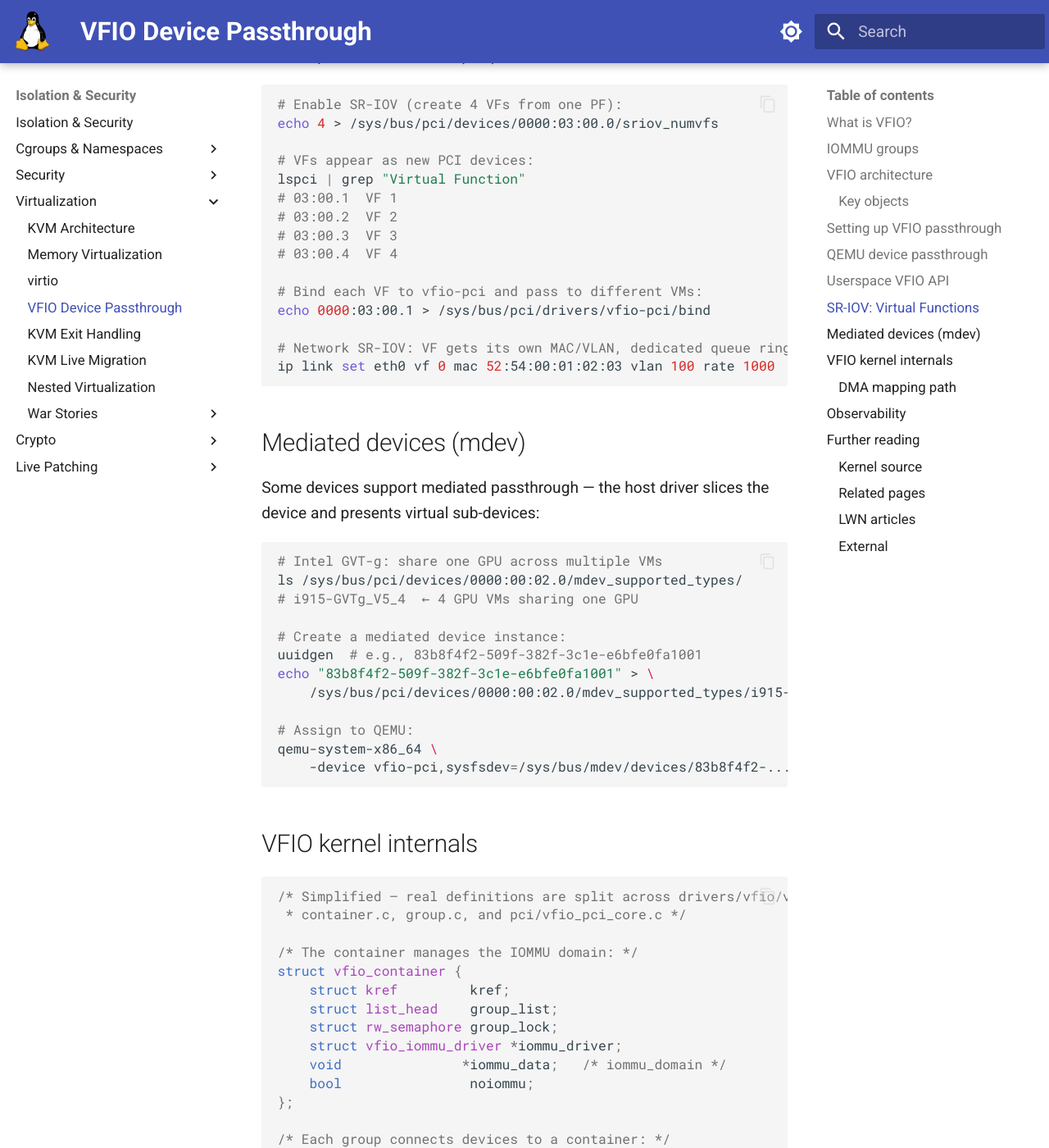
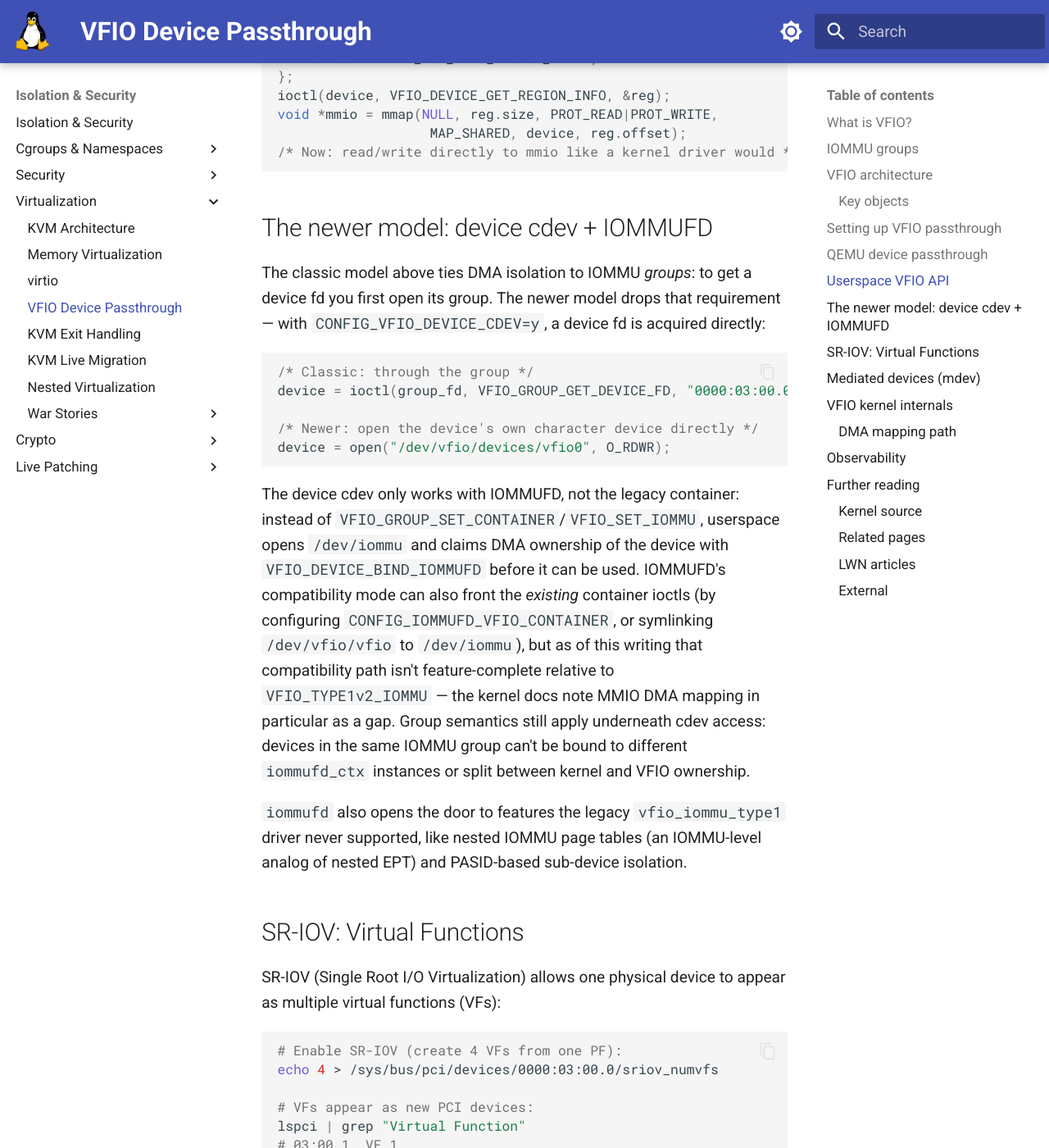
Before and after one commit to laveeshb/linux-kernel-internals, an MkDocs documentation site: the page built from docs/virtualization/vfio.md, in a window 1280 px wide and 1400 px high, scrolled down 4821 px. Shown: the whole window at 82% size. Built offline with MkDocs 1.6.1 and Material for MkDocs 9.7.7, drawn with Linux system fonts in a browser that asks for light colours; some of the changed text lies outside the part shown.

Commit message:
Fix fabricated technical details and note the deprecated API model in docs/virtualization/vfio.md (#799)
- struct vfio_pci_core_device.ctx was shown as a fixed-size array of
  eventfd_ctx pointers; it's a struct xarray in real source.
- The DMA-mapping illustrative function was named
  vfio_iommu_type1_dma_map() (that's actually the ioctl struct's
  name); the real function is vfio_dma_do_map(), and it pins pages
  via vfio_pin_pages_remote(), not a raw pin_user_pages_fast() call.
- The observability section's perf command claimed a fabricated
  'power/pts/' event for IOMMU TLB misses. Intel IOMMU exposes a
  real per-DMAR-unit PMU (drivers/iommu/intel/perfmon.c, named
  dmar0/dmar1/...) with iotlb_lookup/iotlb_hit events.
- The debugfs example path (.../intel/iommu_devices) doesn't exist;
  replaced with the real dmar_translation_struct file.
- Added a note, backed by a direct quote from the kernel's own VFIO
  documentation, that the entire group/container model this page
  walks through is intended to be deprecated in favor of a newer
  device-cdev + IOMMUFD model, plus a new section covering that
  model (VFIO_DEVICE_BIND_IOMMUFD, /dev/vfio/devices/vfioN,
  IOMMUFD's compatibility mode and its current limitations).

````diff
--- a/docs/virtualization/vfio.md
+++ b/docs/virtualization/vfio.md
@@ -21,6 +21,8 @@
 - IOMMU hardware (Intel VT-d or AMD-Vi)
 - Device must be in its own IOMMU group (or group isolation satisfied)
 - `intel_iommu=on` or `amd_iommu=on` boot parameter
+
+**Two API generations**: everything through the "Userspace VFIO API" section below describes the original group/container model (`/dev/vfio/vfio` + `/dev/vfio/<group_id>`). It's still the default-enabled, majority-used path — `CONFIG_VFIO_GROUP`'s own help text calls it "the traditional model ... used by the majority of userspace applications and drivers." But the kernel's own documentation is explicit that it's a legacy interface being superseded: "Eventually the vfio_iommu_type1 driver, as well as the legacy vfio container and group model is intended to be deprecated," in favor of a newer device-cdev + IOMMUFD model — covered after the classic walkthrough below.
 
 ## IOMMU groups
 
@@ -177,6 +179,22 @@
 /* Now: read/write directly to mmio like a kernel driver would */
 ```
 
+## The newer model: device cdev + IOMMUFD
+
+The classic model above ties DMA isolation to IOMMU *groups*: to get a device fd you first open its group. The newer model drops that requirement — with `CONFIG_VFIO_DEVICE_CDEV=y`, a device fd is acquired directly:
+
+```c
+/* Classic: through the group */
+device = ioctl(group_fd, VFIO_GROUP_GET_DEVICE_FD, "0000:03:00.0");
+
+/* Newer: open the device's own character device directly */
+device = open("/dev/vfio/devices/vfio0", O_RDWR);
+```
+
+The device cdev only works with IOMMUFD, not the legacy container: instead of `VFIO_GROUP_SET_CONTAINER`/`VFIO_SET_IOMMU`, userspace opens `/dev/iommu` and claims DMA ownership of the device with `VFIO_DEVICE_BIND_IOMMUFD` before it can be used. IOMMUFD's compatibility mode can also front the *existing* container ioctls (by configuring `CONFIG_IOMMUFD_VFIO_CONTAINER`, or symlinking `/dev/vfio/vfio` to `/dev/iommu`), but as of this writing that compatibility path isn't feature-complete relative to `VFIO_TYPE1v2_IOMMU` — the kernel docs note MMIO DMA mapping in particular as a gap. Group semantics still apply underneath cdev access: devices in the same IOMMU group can't be bound to different `iommufd_ctx` instances or split between kernel and VFIO ownership.
+
+`iommufd` also opens the door to features the legacy `vfio_iommu_type1` driver never supported, like nested IOMMU page tables (an IOMMU-level analog of nested EPT) and PASID-based sub-device isolation.
+
 ## SR-IOV: Virtual Functions
 
 SR-IOV (Single Root I/O Virtualization) allows one physical device to appear as multiple virtual functions (VFs):
@@ -247,7 +265,7 @@
     struct vfio_device  vdev;
     struct pci_dev     *pdev;
     void __iomem       *barmap[PCI_STD_NUM_BARS]; /* BAR mappings */
-    struct eventfd_ctx *ctx[VFIO_PCI_NUM_IRQS];  /* IRQ eventfds */
+    struct xarray       ctx;          /* IRQ eventfds, indexed by IRQ vector */
     /* ... */
 };
 ```
@@ -255,15 +273,18 @@
 ### DMA mapping path
 
 ```c
-/* When userspace calls VFIO_IOMMU_MAP_DMA: */
-static int vfio_iommu_type1_dma_map(...)
+/* When userspace calls VFIO_IOMMU_MAP_DMA, vfio_iommu_type1.c's
+ * vfio_dma_do_map() handles it (simplified): */
+static int vfio_dma_do_map(struct vfio_iommu *iommu,
+                            struct vfio_iommu_type1_dma_map *map)
 {
     /* 1. Pin the userspace pages */
-    pin_user_pages_fast(vaddr, npage, FOLL_WRITE, pages);
+    vfio_pin_pages_remote(dma, vaddr, npage, &pfn, limit, batch);
 
-    /* 2. Create IOMMU mapping: IOVA → physical pages */
-    iommu_map(domain, iova, phys_addr, size,
-              IOMMU_READ | IOMMU_WRITE | IOMMU_CACHE);
+    /* 2. Create IOMMU mapping: IOVA → physical pages, for every
+     *    IOMMU domain backing this container */
+    iommu_map(domain->domain, iova, phys, size,
+              prot | IOMMU_CACHE, GFP_KERNEL_ACCOUNT);
 
     /* Now device DMA to IOVA goes through IOMMU → correct physical pages */
     /* Without IOMMU: device could DMA anywhere → security hole */
@@ -281,11 +302,13 @@
 ls /dev/vfio/
 # vfio  15  23  ...
 
-# IOMMU mappings for a container:
-cat /sys/kernel/debug/iommu/intel/iommu_devices 2>/dev/null | head -20
+# IOMMU domain/device mappings (Intel VT-d):
+cat /sys/kernel/debug/iommu/intel/dmar_translation_struct 2>/dev/null | head -20
 
-# Performance: check for IOMMU TLB shootdowns
-perf stat -e power/pts/  # Intel IOMMU TLB misses
+# Performance: Intel IOMMU exposes a real PMU per DMA remapping unit
+# (drivers/iommu/intel/perfmon.c), named dmar0, dmar1, ... — no
+# direct "miss" counter, but miss rate = iotlb_lookup - iotlb_hit:
+perf stat -e dmar0/iotlb_lookup/,dmar0/iotlb_hit/ -a sleep 5
 ```
 
 ## Further reading
@@ -295,10 +318,12 @@
 - [drivers/vfio/vfio_main.c](https://git.kernel.org/pub/scm/linux/kernel/git/torvalds/linux.git/tree/drivers/vfio/vfio_main.c) — VFIO core: device registration (`vfio_register_group_dev()`), ioctl/mmap/read/write file ops, and subsystem module init (group and container ioctl dispatch live in `group.c`/`container.c`)
 - [drivers/vfio/vfio.h](https://git.kernel.org/pub/scm/linux/kernel/git/torvalds/linux.git/tree/drivers/vfio/vfio.h) — `struct vfio_group` definition (`struct vfio_container` is only forward-declared here)
 - [drivers/vfio/container.c](https://git.kernel.org/pub/scm/linux/kernel/git/torvalds/linux.git/tree/drivers/vfio/container.c) — `struct vfio_container` definition
-- [drivers/vfio/vfio_iommu_type1.c](https://git.kernel.org/pub/scm/linux/kernel/git/torvalds/linux.git/tree/drivers/vfio/vfio_iommu_type1.c) — Type1 IOMMU backend: `VFIO_IOMMU_MAP_DMA` handling, page pinning, `iommu_map()`
+- [drivers/vfio/vfio_iommu_type1.c](https://git.kernel.org/pub/scm/linux/kernel/git/torvalds/linux.git/tree/drivers/vfio/vfio_iommu_type1.c) — Type1 IOMMU backend: `vfio_dma_do_map()` (handles `VFIO_IOMMU_MAP_DMA`), `vfio_pin_pages_remote()`, `iommu_map()`
 - [drivers/vfio/pci/vfio_pci_core.c](https://git.kernel.org/pub/scm/linux/kernel/git/torvalds/linux.git/tree/drivers/vfio/pci/vfio_pci_core.c) — vfio-pci core: BAR/MMIO mapping, config space, IRQ eventfds (backs `struct vfio_pci_core_device` in [include/linux/vfio_pci_core.h](https://git.kernel.org/pub/scm/linux/kernel/git/torvalds/linux.git/tree/include/linux/vfio_pci_core.h))
 - [drivers/vfio/mdev/mdev_core.c](https://git.kernel.org/pub/scm/linux/kernel/git/torvalds/linux.git/tree/drivers/vfio/mdev/mdev_core.c) — mediated device (mdev) framework used by GPU-sharing drivers like Intel GVT-g
 - [drivers/iommu/iommu.c](https://git.kernel.org/pub/scm/linux/kernel/git/torvalds/linux.git/tree/drivers/iommu/iommu.c) — `iommu_group_alloc()` and IOMMU group management
+- [drivers/iommu/intel/perfmon.c](https://git.kernel.org/pub/scm/linux/kernel/git/torvalds/linux.git/tree/drivers/iommu/intel/perfmon.c) — Intel IOMMU PerfMon: the per-DMAR-unit (`dmar0`, `dmar1`, ...) perf PMU and its `iotlb_lookup`/`iotlb_hit` events
+- [drivers/vfio/vfio_main.c: `VFIO_DEVICE_BIND_IOMMUFD` handling](https://git.kernel.org/pub/scm/linux/kernel/git/torvalds/linux.git/tree/drivers/vfio/vfio_main.c) — the device-cdev security model that replaces group/container ownership
 
 ### Related pages
 
@@ -313,5 +338,5 @@
 
 ### External
 
-- [VFIO — "Virtual Function I/O"](https://docs.kernel.org/driver-api/vfio.html) — official kernel documentation for the VFIO framework, container/group/device model, and userspace API
+- [VFIO — "Virtual Function I/O"](https://docs.kernel.org/driver-api/vfio.html) — official kernel documentation for the VFIO framework: the classic container/group/device model, the newer device-cdev model, and the IOMMUFD relationship, including the deprecation note quoted above
 - [VFIO Mediated devices](https://docs.kernel.org/driver-api/vfio-mediated-device.html) — official documentation for the mdev framework covered in this page's mediated-devices section
````
